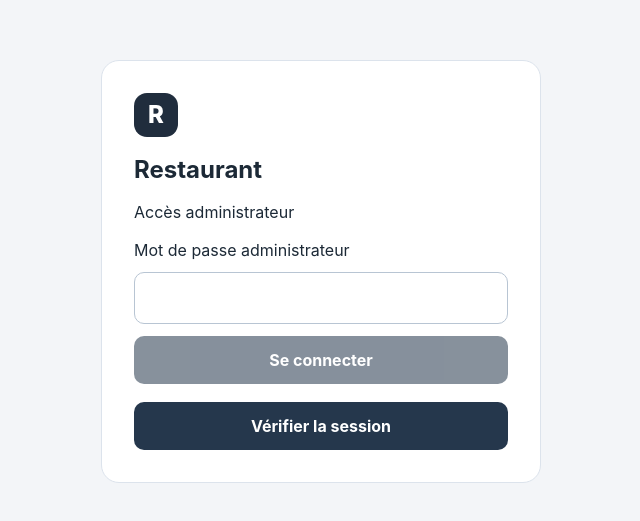
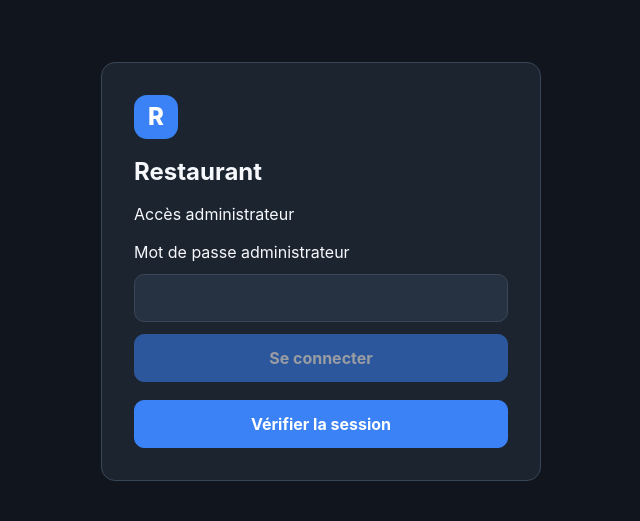
Before and after one commit to ResulR/app_resto_v1, a React (Vite) app: page / in a window 1280 px wide. Shown: the part 129-650 px from the top of the page, without its empty margins (319-959 px from the left). Built offline with nearby package versions, Linux system fonts and the light colour scheme; no server answers.

Commit message:
style: modernize admin authentication screens

```diff
--- a/src/app/RestaurantLayout.css
+++ b/src/app/RestaurantLayout.css
@@ -2768,3 +2768,77 @@ button:focus-visible {
   opacity: 0.5;
   cursor: not-allowed;
 }
+
+/* UI-10A : authentification sombre */
+
+.restaurant-access-screen {
+  background: var(--ui-bg);
+  color: var(--ui-text);
+}
+
+.restaurant-access-card {
+  background: var(--ui-surface);
+  color: var(--ui-text);
+  border: 1px solid var(--ui-border);
+  border-radius: var(--ui-radius);
+}
+
+.restaurant-access-card .brand-icon {
+  background: var(--ui-primary);
+  color: #ffffff;
+}
+
+.restaurant-access-card input,
+.settings-workspace .admin-account-card input {
+  min-height: var(--ui-touch-target);
+  background: var(--ui-surface-raised);
+  color: var(--ui-text);
+  border: 1px solid var(--ui-border);
+  font-size: 16px;
+}
+
+.restaurant-access-card button,
+.settings-workspace .admin-account-button {
+  min-height: var(--ui-touch-target);
+  background: var(--ui-primary);
+  color: #ffffff;
+  border: 1px solid var(--ui-primary);
+}
+
+.settings-workspace .admin-account {
+  color: var(--ui-text);
+}
+
+.settings-workspace .admin-account-card {
+  background: var(--ui-surface);
+  color: var(--ui-text);
+  border: 1px solid var(--ui-border);
+  border-radius: var(--ui-radius);
+}
+
+.settings-workspace .admin-account-info {
+  color: var(--ui-text-muted);
+}
+
+.settings-workspace .admin-account-success {
+  color: var(--ui-success);
+}
+
+.settings-workspace .admin-account-warning,
+.settings-workspace .admin-account-error {
+  color: var(--ui-danger);
+}
+
+.restaurant-access-card input:focus-visible,
+.restaurant-access-card button:focus-visible,
+.settings-workspace .admin-account input:focus-visible,
+.settings-workspace .admin-account button:focus-visible {
+  outline: 3px solid var(--ui-primary);
+  outline-offset: 3px;
+}
+
+.restaurant-offline-banner {
+  background: #47351c;
+  color: #fcd68d;
+  border-bottom: 1px solid #88632a;
+}
```
